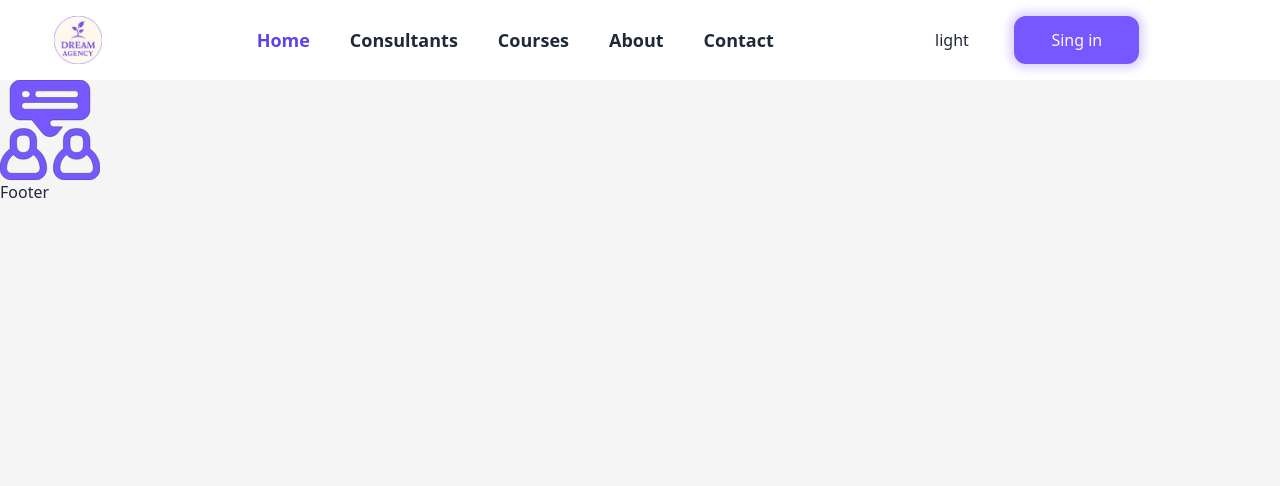
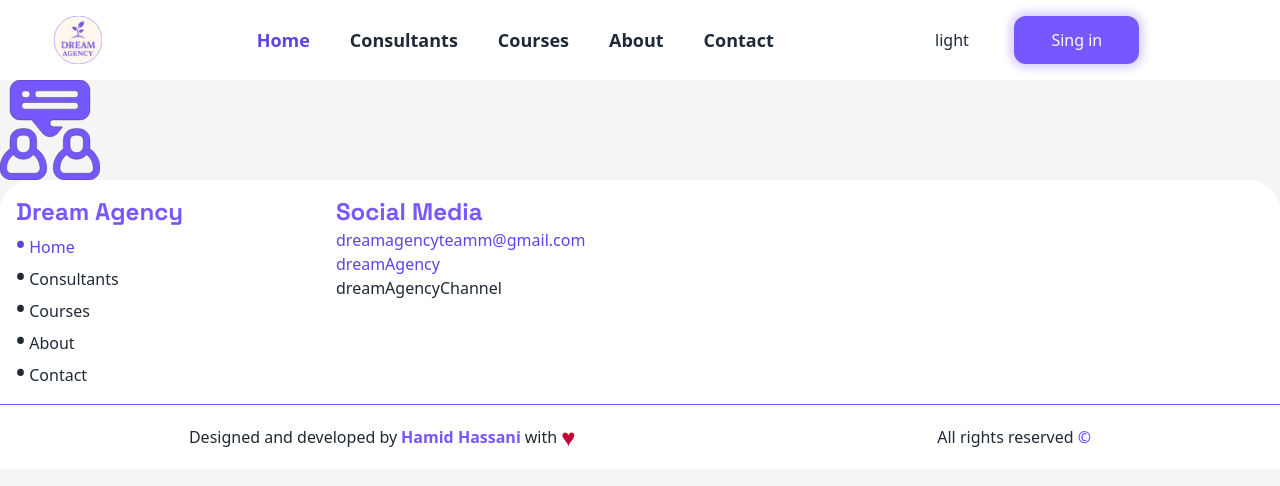
Before and after one commit to DreamAgencyhub/Front-end, a Next.js app: page / in a window 1280 px wide. Shown: the top 486 px of the page. Built offline with nearby package versions, Linux system fonts and the light colour scheme.

Commit message:
feat: add footer and refactor Navigation component

```diff
--- a/app/components/Footer.tsx
+++ b/app/components/Footer.tsx
@@ -1,3 +1,48 @@
+import Link from "next/link";
+import {
+  navigationRoutesItems,
+  navigationSocialMedia,
+} from "../data/navigationItems";
+import Navigation from "./Navigation";
+
 export default function Footer() {
-  return <div>Footer</div>;
+  return (
+    <div className="grid grid-cols-1 bg-secondary-default md:grid-cols-2 lg:grid-cols-4 rounded-t-4xl ">
+      <div className="flex flex-col p-4 ">
+        <h3 className="text-primary-500 text-2xl font-black [font-family:var(--font-space-grotesk)] ">
+          Dream Agency
+        </h3>
+        <Navigation
+          className="font-medium"
+          navigationItems={navigationRoutesItems}
+          bulletPoint
+        />
+      </div>
+      <div className="flex flex-col p-4 ">
+        <h3 className="text-primary-500 text-2xl font-black [font-family:var(--font-space-grotesk)] ">
+          Social Media
+        </h3>
+        <Navigation
+          className="font-medium"
+          navigationItems={navigationSocialMedia}
+        />
+      </div>
+      <div className="col-span-full border-t border-primary-500 p-4 flex flex-col md:flex-row gap-4 items-center justify-around">
+        <p className="flex flex-row items-center gap-1">
+          Designed and developed by{" "}
+          <Link
+            className="text-primary-500 font-bold"
+            href={"https://github.com/hamit19"}
+          >
+            Hamid Hassani
+          </Link>{" "}
+          with <span className="text-rose-700 text-2xl">&hearts;</span>
+        </p>
+        <p>
+          All rights reserved{" "}
+          <span className="text-primary-500 font-bold ">&copy;</span>
+        </p>
+      </div>
+    </div>
+  );
 }
--- a/app/components/HamburgerMenu.tsx
+++ b/app/components/HamburgerMenu.tsx
@@ -2,6 +2,7 @@
 
 import { useState } from "react";
 import Navigation from "./Navigation";
+import { navigationRoutesItems } from "../data/navigationItems";
 
 export default function HamburgerMenu({ className }: { className: string }) {
   const [isOpen, setIsOpen] = useState<boolean>(false);
@@ -13,7 +14,11 @@ export default function HamburgerMenu({ className }: { className: string }) {
       <div className=" relative z-50 cursor-pointer">X</div>
       {isOpen && (
         <div className=" z-30 absolute inset-0 bg-secondary-default">
-          <Navigation className="lg:hidden" />
+          <Navigation
+            navigationItems={navigationRoutesItems}
+            key={"hamburgerMenu"}
+            className="lg:hidden flex flex-col w-full h-full items-center justify-center text-xl font-semibold"
+          />
         </div>
       )}
     </div>
--- a/app/components/Header.tsx
+++ b/app/components/Header.tsx
@@ -1,3 +1,4 @@
+import { navigationRoutesItems } from "../data/navigationItems";
 import Button from "./Button";
 import HamburgerMenu from "./HamburgerMenu";
 import Logo from "./Logo";
@@ -8,7 +9,13 @@ export default function Header() {
   return (
     <div className=" grid grid-cols-4 lg:grid-cols-10 w-full p-4 items-center bg-secondary-default text-text-default  ">
       <HamburgerMenu className={"lg:hidden"} />
-      <Navigation className={"hidden lg:flex lg:order-1 lg:col-span-6"} />
+      <Navigation
+        key={"Nav"}
+        navigationItems={navigationRoutesItems}
+        className={
+          "hidden lg:flex lg:items-center lg:justify-center lg:order-1 lg:col-span-6  lg:flex-row  lg:text-lg lg:self-center text-xl font-semibold"
+        }
+      />
       <Logo />
       <ThemeMode />
       <Button
--- a/app/components/Navigation.tsx
+++ b/app/components/Navigation.tsx
@@ -3,36 +3,27 @@
 import Link from "next/link";
 import { usePathname } from "next/navigation";
 
-const navigationItems = [
-  {
-    label: "Home",
-    href: "/",
-  },
-  {
-    label: "Consultants",
-    href: "/consultants",
-  },
-  {
-    label: "Courses",
-    href: "/courses",
-  },
-  {
-    label: "About",
-    href: "/about",
-  },
-  {
-    label: "Contact",
-    href: "/contact",
-  },
-];
+type NavigationItem = {
+  label: string;
+  href: string;
+  icon?: string;
+};
 
-export default function Navigation({ className }: { className: string }) {
+interface NavigationProps {
+  className?: string;
+  bulletPoint?: boolean;
+  navigationItems: NavigationItem[];
+}
+
+export default function Navigation({
+  className,
+  bulletPoint,
+  navigationItems,
+}: NavigationProps) {
   const pathname = usePathname();
 
   return (
-    <ul
-      className={` ${className} self-center flex flex-col w-full h-full items-center justify-center gap-10 text-xl font-semibold lg:flex-row  lg:text-lg`}
-    >
+    <ul className={` ${className}  gap-10 `}>
       {navigationItems.map((item) => (
         <li
           className="text-text-default hover:text-primary-500 transition-all "
@@ -42,6 +33,11 @@ export default function Navigation({ className }: { className: string }) {
             className={`${pathname === item.href ? "text-primary-600" : ""} `}
             href={item.href}
           >
+            {bulletPoint ? (
+              <span className="font-extrabold text-2xl">&bull;</span>
+            ) : (
+              item?.icon && "icon"
+            )}{" "}
             {item.label}
           </Link>
         </li>
--- /dev/null
+++ b/app/data/navigationItems.ts
@@ -0,0 +1,40 @@
+export const navigationRoutesItems = [
+  {
+    label: "Home",
+    href: "/",
+  },
+  {
+    label: "Consultants",
+    href: "/consultants",
+  },
+  {
+    label: "Courses",
+    href: "/courses",
+  },
+  {
+    label: "About",
+    href: "/about",
+  },
+  {
+    label: "Contact",
+    href: "/contact",
+  },
+];
+
+export const navigationSocialMedia = [
+  {
+    label: "dreamagencyteamm@gmail.com",
+    href: "/",
+    icon: "",
+  },
+  {
+    label: "dreamAgency",
+    href: "/",
+    icon: "",
+  },
+  {
+    label: "dreamAgencyChannel",
+    href: "/courses",
+    icon: "",
+  },
+];
```
